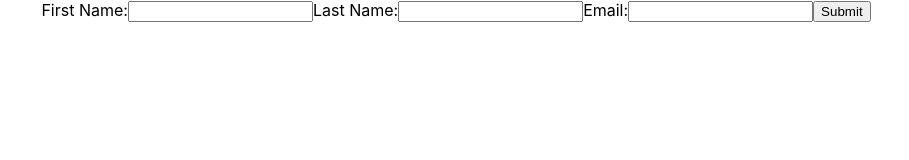
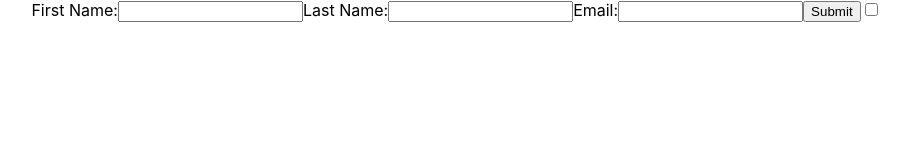
Before and after one commit to briancchu/club_matching, a React (Create React App) app: page / in a window 1280 px wide. Shown: the top 160 px of the page, without its empty margins (184-1093 px from the left). Built offline with nearby package versions, Linux system fonts and the light colour scheme.

Commit message:
a checkbox

```diff
--- a/src/App.js
+++ b/src/App.js
@@ -40,6 +40,7 @@ class NameForm extends React.Component {
           <input type="text" onChange={(event) => this.handleChange(event, this.state.email)} />
         </label>
         <input type="submit" value="Submit" />
+        <input type="checkbox" />
       </form>
     );
   }
```
